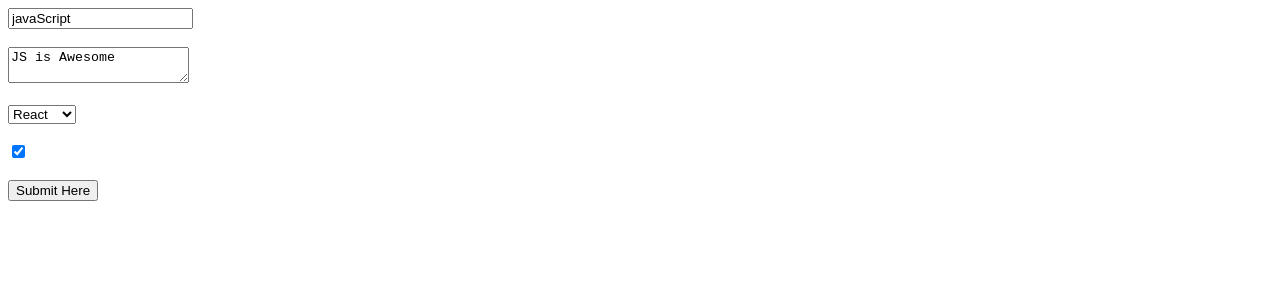
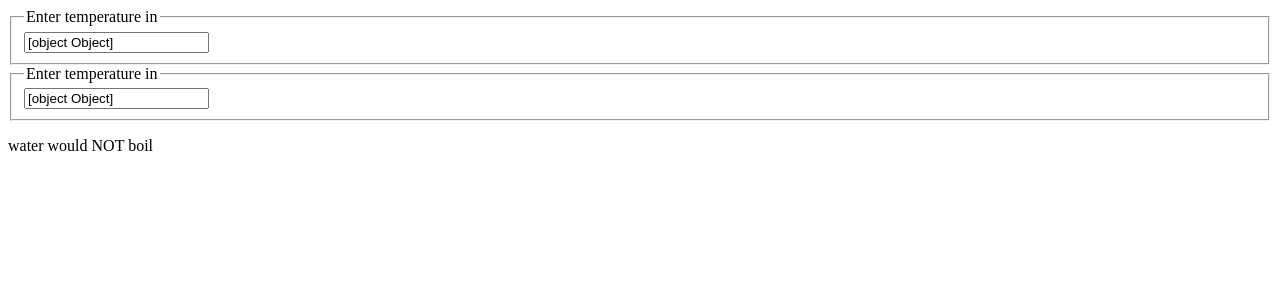
Before and after one commit to jansir17/Lets-React, a React (Create React App) app: page / in a window 1280 px wide. Shown: the top 300 px of the page. Built offline with nearby package versions, Linux system fonts and the light colour scheme.

Commit message:
Lifting state up

```diff
--- a/src/App.js
+++ b/src/App.js
@@ -1,7 +1,7 @@
-import Form from './component/Form';
+import Calculator  from './component/Calculator';
 
 export default function App(){
   return <div>
-     <Form />
+     <Calculator  />
   </div>
 }
--- /dev/null
+++ b/src/component/BoilingVerdict.js
@@ -0,0 +1,6 @@
+export default function BoilingVerdict({celsius=0}){
+  if(celsius> 100){
+    return <p>The water would boil</p>
+  }
+  return <p>water would NOT boil</p>
+}
--- /dev/null
+++ b/src/component/Calculator.js
@@ -0,0 +1,29 @@
+import React from 'react';
+import TemperatureInput from './TemperatureInput';
+import { Convert, toCelsius, toFahrenheit } from '../lib/Converter';
+import BoilingVerdict from './BoilingVerdict';
+
+export default class Calculator extends React.Component {
+  state = {
+    temperature: '',
+    scale: 'c'
+  }
+  handleChange = (e, scale) => {
+    this.setState({
+      temperature: e.target.value,
+      scale: scale,
+    })
+  }
+  render() {
+    const { temperature, scale } = this.state;
+    const celsius = (scale === 'f' ? Convert(temperature, toCelsius) : temperature);
+    const fahrenheit = (scale === 'c' ? Convert(temperature, toFahrenheit) : temperature);
+    return (
+      <div>
+        <TemperatureInput scale="c" temperature={celsius} onTemperatureChange={this.handleChange} />
+        <TemperatureInput scale="f" temperature={fahrenheit} onTemperatureChange={this.handleChange} />
+        <BoilingVerdict celsius={parseFloat(temperature)} />
+      </div>
+    )
+  }
+}
--- /dev/null
+++ b/src/component/TemperatureInput.js
@@ -0,0 +1,13 @@
+const scaleNames={
+  c: 'celsius',
+  f: 'fahrenheit'
+}
+
+export default function TemperatureInput(temperature, scale, onTemperatureChange){
+    return(
+      <fieldset>
+        <legend>Enter temperature in {scaleNames[scale]}</legend>
+        <input type="text" value={temperature} onChange={(e)=>onTemperatureChange(e, scale)}/>
+      </fieldset>
+    )
+}
--- /dev/null
+++ b/src/lib/Converter.js
@@ -0,0 +1,17 @@
+export function toCelsius(fahrenheit){
+  return ((fahrenheit-32)*5)/9;
+}
+
+export function toFahrenheit(celsius){
+  return (celsius*9)/5+32;
+}
+
+export function Convert(temperature,convertTo){
+  const input=parseFloat(temperature);
+  if(Number.isNaN(input)){
+    return '';
+  }
+  const output = convertTo(input);
+  const rounded = Math.round(output*1000)/1000;
+  return rounded.toString();
+}
```
